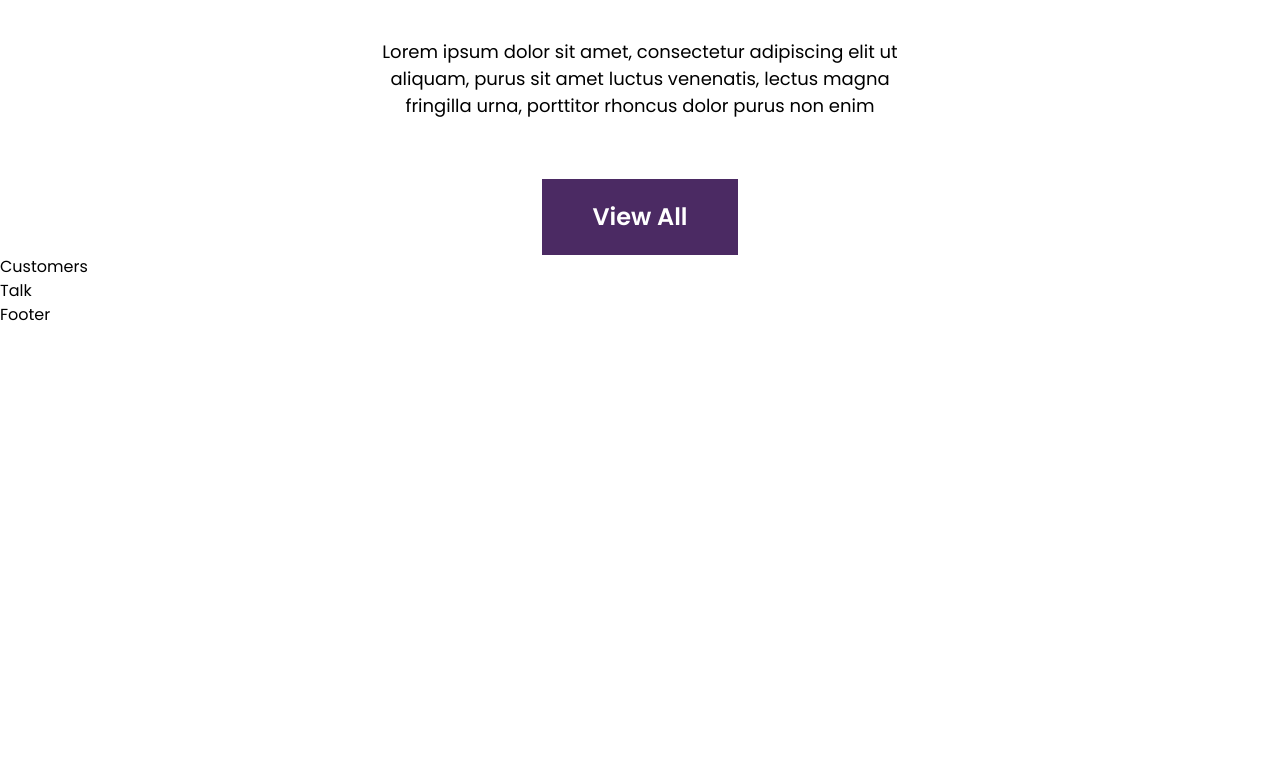
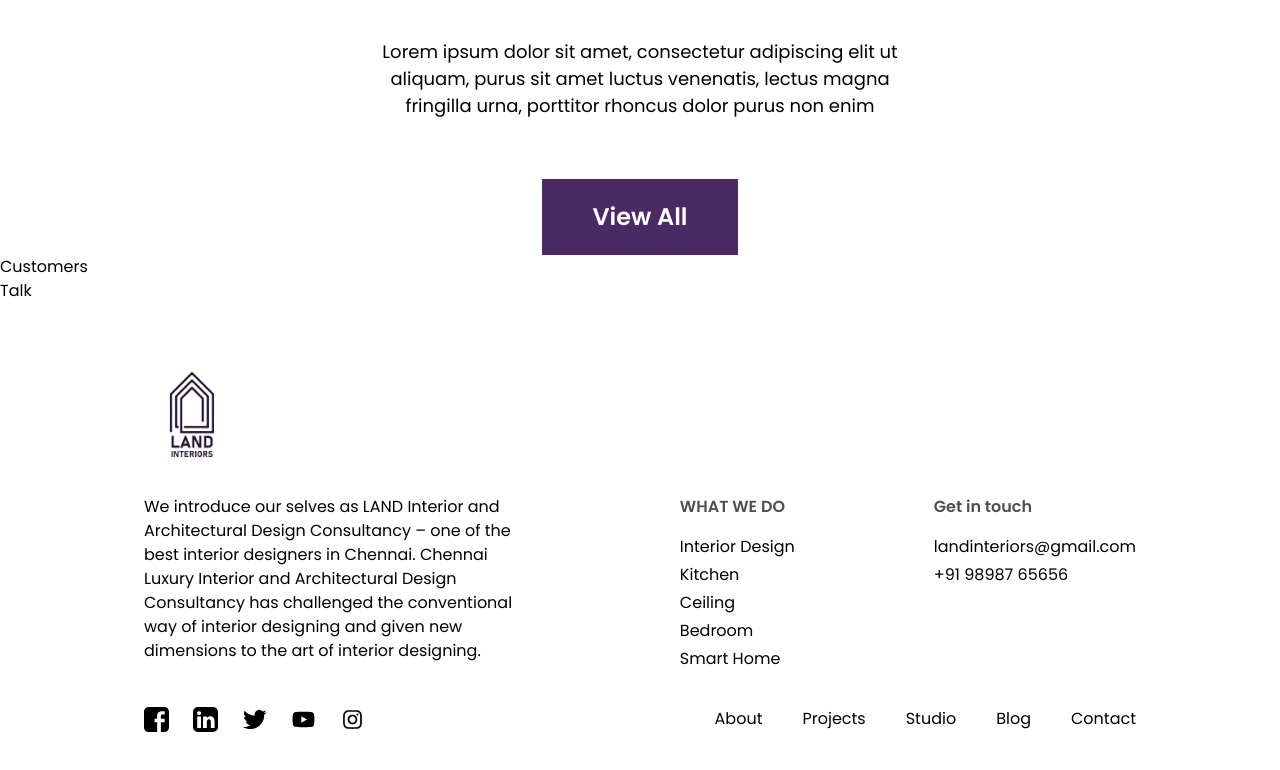
Before and after one commit to talhabytheway/land-interiors-UI, a React (Create React App) app: page / in a window 1280 px wide. Shown: the part 4192-4962 px from the top of the page. Before the commit the page ends 4519 px from the top, so only its background shows below. Built offline with nearby package versions, Linux system fonts and the light colour scheme.

Commit message:
Design Footer Section

```diff
--- a/src/components/Footer/index.js
+++ b/src/components/Footer/index.js
@@ -1,9 +1,63 @@
-import React from 'react'
+import React from "react";
+import logo from "../../assets/logo.png";
+import facebook from "../../assets/facebook.svg";
+import linkedIn from "../../assets/linkedIn.svg";
+import twitter from "../../assets/twitter.svg";
+import youtube from "../../assets/youtube.svg";
+import instagram from "../../assets/instagram.svg";
 
 const Footer = () => {
   return (
-    <div>Footer</div>
-  )
-}
+    <div className="px-16 md:px-24 lg:px-36 flex flex-col gap-6 lg:gap-8 py-8 md:py-12 lg:py-16">
+      <div className="w-full">
+        <img
+          src={logo}
+          alt=""
+          className="h-16 md:h-20 lg:h-24 mx-auto lg:mx-0"
+        />
+      </div>
+      <div className="lg:flex lg:flex-row lg:justify-between align-top">
+        <p className="hidden lg:inline-block lg:max-w-[500px] xl:max-w-[600px] w-[40%]">
+          We introduce our selves as LAND Interior and Architectural Design
+          Consultancy – one of the best interior designers in Chennai. Chennai
+          Luxury Interior and Architectural Design Consultancy has challenged
+          the conventional way of interior designing and given new dimensions to
+          the art of interior designing.
+        </p>
+        <ul className="hidden lg:inline-block [&>*]:pb-1">
+          <li className=" font-semibold lg:!pb-4 text-[#4F4F4F]">WHAT WE DO</li>
+          <li>Interior Design</li>
+          <li>Kitchen</li>
+          <li>Ceiling</li>
+          <li>Bedroom</li>
+          <li>Smart Home</li>
+        </ul>
+        <ul className="mx-auto lg:mx-0 inline text-center lg:text-left [&>*]:pb-1">
+          <li className="hidden lg:inline-block m-0 font-semibold lg:!pb-4 text-[#4F4F4F]">
+            Get in touch
+          </li>
+          <li>landinteriors@gmail.com</li>
+          <li>+91 98987 65656</li>
+        </ul>
+      </div>
+      <div className="flex flex-row justify-center lg:justify-between">
+        <div className="flex flex-row gap-6">
+          <img src={facebook} alt="" />
+          <img src={linkedIn} alt="" />
+          <img src={twitter} alt="" />
+          <img src={youtube} alt="" />
+          <img src={instagram} alt="" />
+        </div>
+        <div className="hidden lg:flex flex-row gap-10">
+          <span>About</span>
+          <span>Projects</span>
+          <span>Studio</span>
+          <span>Blog</span>
+          <span>Contact</span>
+        </div>
+      </div>
+    </div>
+  );
+};
 
-export default Footer
+export default Footer;
```
